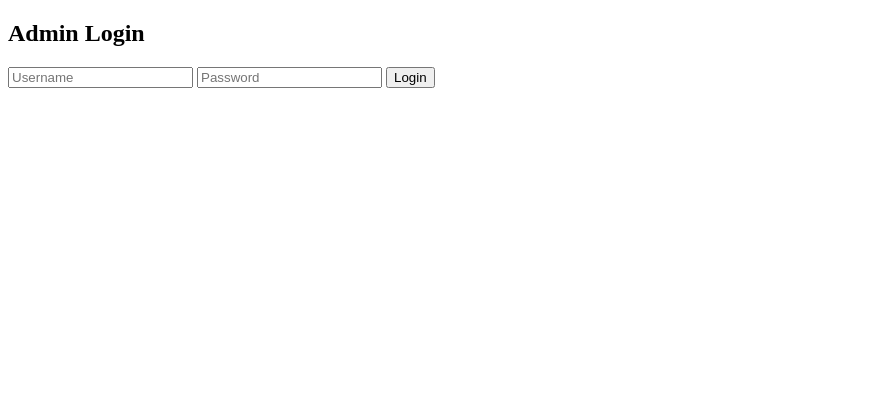
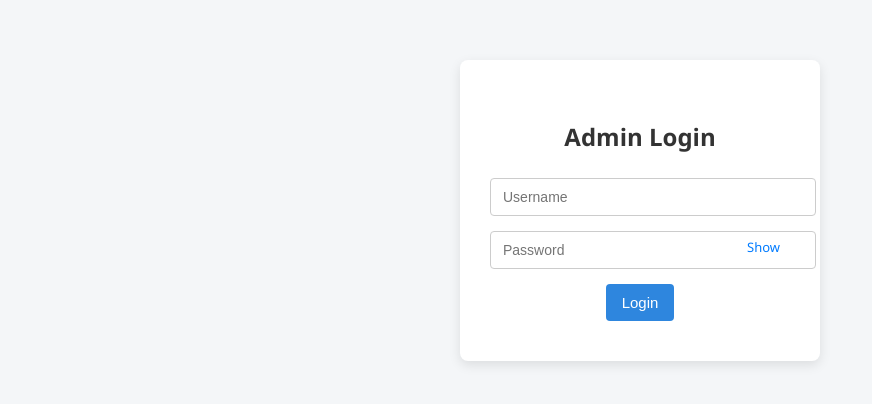
Before and after one commit to kesha321/time-tracker-app, a plain HTML site: page templates/admin_login.html in a window 1280 px wide. Shown: the whole page, without its empty margins (0-872 px from the left). Drawn offline with Linux system fonts and the light colour scheme.

Commit message:
Updated admin login UI with show/hide password

```diff
--- a/templates/admin_login.html
+++ b/templates/admin_login.html
@@ -1,14 +1,107 @@
 <!DOCTYPE html>
 <html lang="en">
 <head>
+    <meta charset="UTF-8">
     <title>Admin Login</title>
+    <style>
+        body {
+            background-color: #f4f6f8;
+            font-family: 'Segoe UI', Tahoma, Geneva, Verdana, sans-serif;
+            display: flex;
+            justify-content: center;
+            align-items: flex-start;
+            height: 100vh;
+            padding-top: 60px; /* Slightly raised */
+            margin: 0;
+        }
+
+        .login-container {
+            background-color: white;
+            padding: 40px 30px;
+            border-radius: 8px;
+            box-shadow: 0 4px 12px rgba(0, 0, 0, 0.1);
+            text-align: center;
+            width: 300px;
+        }
+
+        .login-container h2 {
+            margin-bottom: 25px;
+            color: #333;
+        }
+
+        .login-container input[type="text"],
+        .login-container input[type="password"] {
+            width: 100%;
+            padding: 10px 12px;
+            margin-bottom: 15px;
+            border: 1px solid #ccc;
+            border-radius: 4px;
+            font-size: 14px;
+        }
+
+        .password-wrapper {
+            position: relative;
+        }
+
+        .password-wrapper input {
+            padding-right: 50px;
+        }
+
+        .toggle-password {
+            position: absolute;
+            right: 10px;
+            top: 10px; /* Adjusted from 50% + transform */
+            cursor: pointer;
+            font-size: 13px;
+            color: #007bff;
+            user-select: none;
+            line-height: 1;
+        }
+
+        .toggle-password:hover {
+            text-decoration: underline;
+        }
+
+        .login-container input[type="submit"] {
+            background-color: #2e86de;
+            color: white;
+            border: none;
+            padding: 10px 16px;
+            border-radius: 4px;
+            font-size: 15px;
+            cursor: pointer;
+        }
+
+        .login-container input[type="submit"]:hover {
+            background-color: #1c6fc1;
+        }
+    </style>
 </head>
 <body>
-    <h2>Admin Login</h2>
-    <form method="post">
+    <form class="login-container" method="POST">
+        <h2>Admin Login</h2>
         <input type="text" name="username" placeholder="Username" required>
-        <input type="password" name="password" placeholder="Password" required>
-        <button type="submit">Login</button>
+
+        <div class="password-wrapper">
+            <input type="password" name="password" placeholder="Password" id="password" required>
+            <span class="toggle-password" onclick="togglePassword()">Show</span>
+        </div>
+
+        <input type="submit" value="Login">
     </form>
+
+    <script>
+        function togglePassword() {
+            const pw = document.getElementById("password");
+            const toggle = document.querySelector(".toggle-password");
+            if (pw.type === "password") {
+                pw.type = "text";
+                toggle.textContent = "Hide";
+            } else {
+                pw.type = "password";
+                toggle.textContent = "Show";
+            }
+        }
+    </script>
 </body>
 </html>
```
